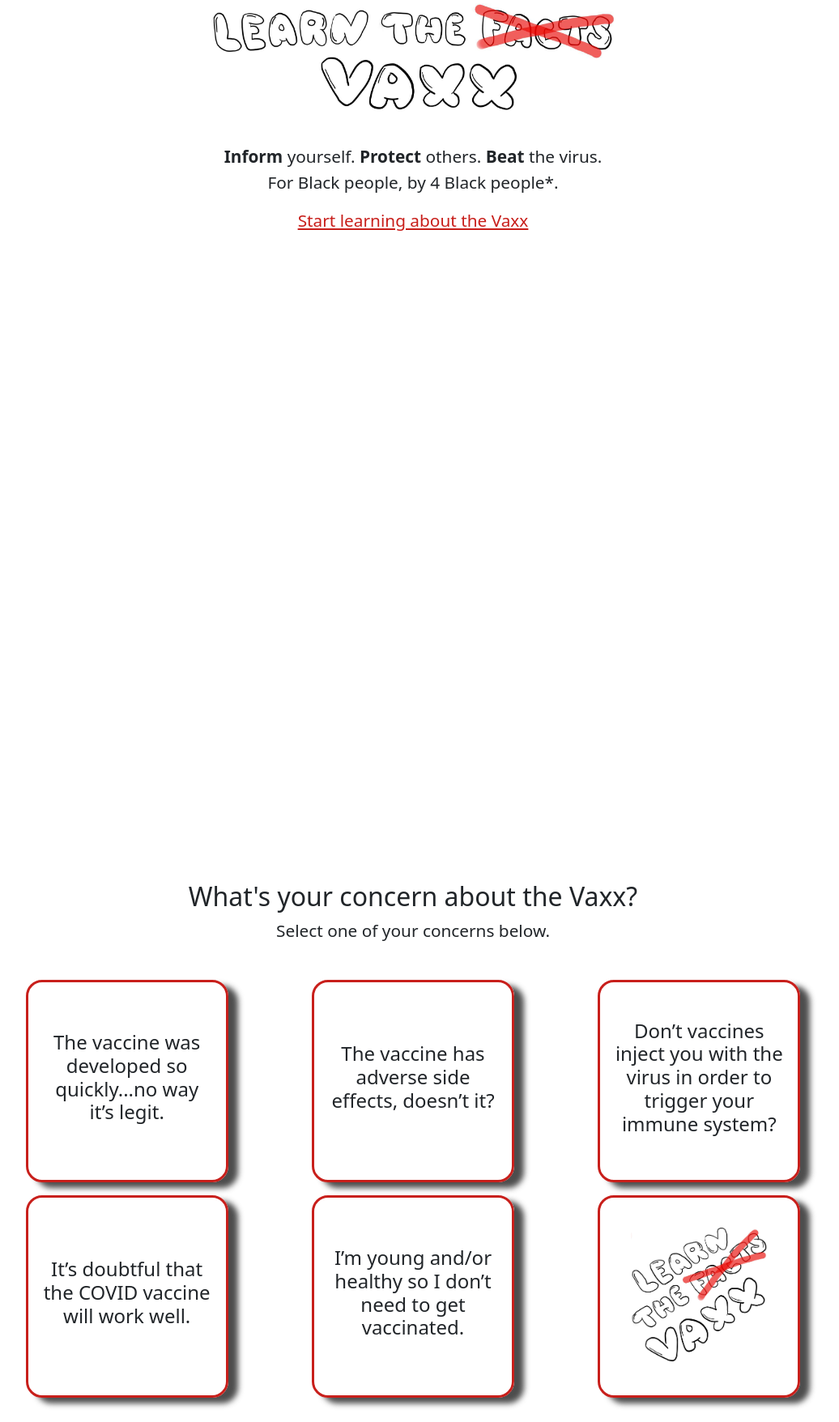
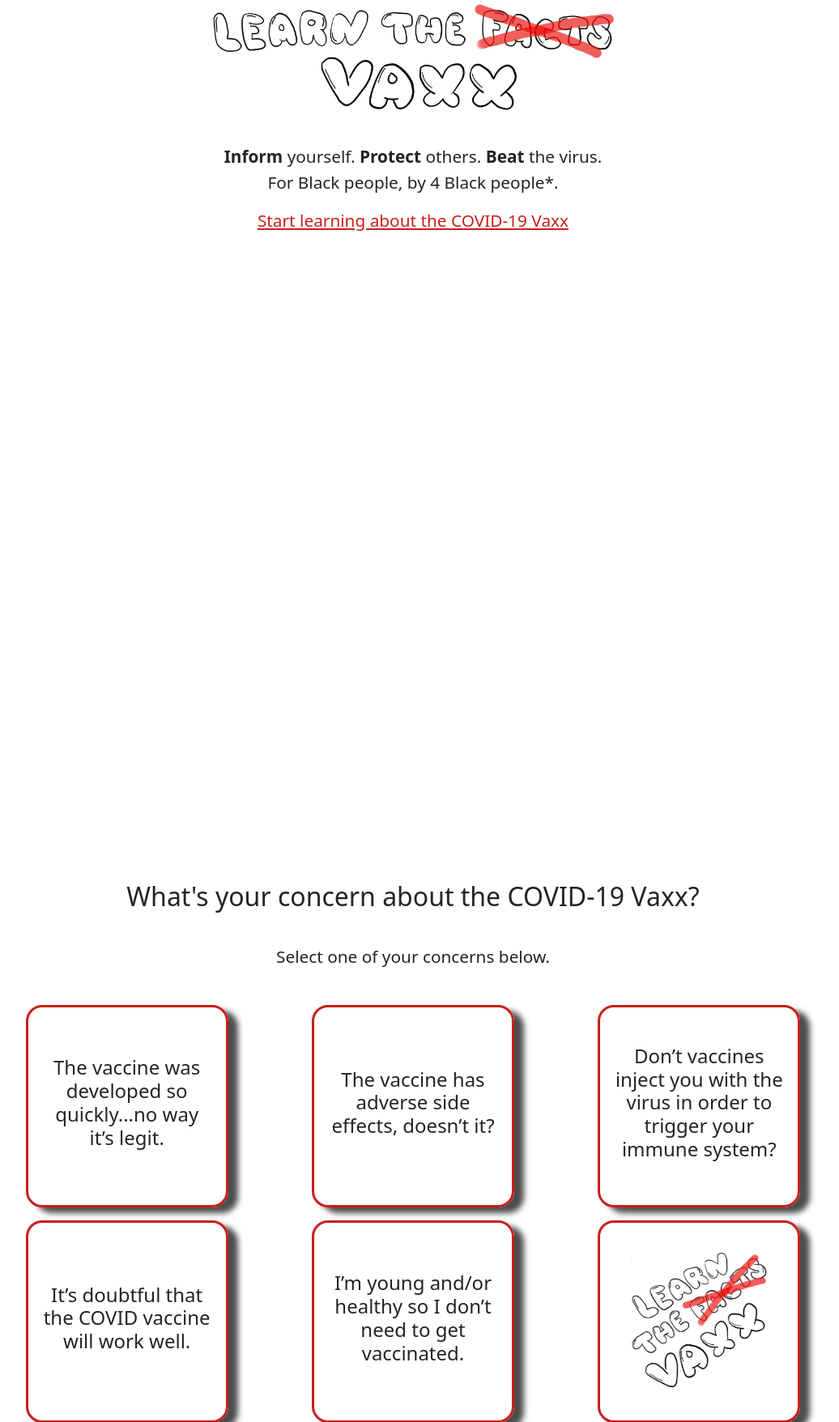
Before and after one commit to cewhitsett/learn_the_vaxx, a Flask app: page / in a window 1280 px wide. Shown: the part 187-1943 px from the top of the page at 81% size, without its empty margins (130-1166 px from the left). Run offline with Flask 2, Linux system fonts and the light colour scheme; some libraries are stand-ins or nearby versions.

Commit message:
lori suggestions

```diff
--- a/data.py
+++ b/data.py
@@ -202,14 +202,14 @@ state_info = {
 
 responses = {
     0: {
-        "title": "What's your concern about the Vaxx?",
+        "title": "What's your concern about the COVID-19 Vaxx?",
         "text": "Select one of your concerns below.",
         "choices": [10, 11, 12, 13, 14],
     },
     1: {
         "title": "The vaccine was developed so quickly...no way it’s legit.",
         "text": "Considering that vaccines usually take 10-15 years to develop and these vaccines only took a couple of months, we get that! But, here’s the facts: No steps were skipped in the development process of the vaccine because scientists were able to leverage pre-existing technology. And in fact, the Moderna vaccine has been proven 94% effective and the Pfizer vaccines 95% effective.",
-        "choices": [0, 1],
+        "choices": [0, 1, 6],
         "links": [
             {
                 "url": "https://www.cdc.gov/coronavirus/2019-ncov/vaccines/different-vaccines/Moderna.html",
@@ -234,12 +234,12 @@ responses = {
     },
     3: {
         "title": "Don’t vaccines inject you with the virus in order to trigger your immune system?",
-        "text": "There are different kinds of vaccines. The kind you’re thinking of is called a live attenuated vaccine. These vaccines inject a weaker, asymptomatic form of the virus into your body, but won’t make you sick.\nHowever the Pfizer and Moderna COVID vaccines are mRNA vaccines, a new kind of vaccine that has been in development for many years. The mRNA vaccine does not introduce the virus into your body. It instead gives your cells instructions to make a “spike protein” like the one found in the virus. Your body will recognize these spike proteins as foreign and create an immune response to get rid of them, so if it recognizes any new spike proteins being introduced to your body--the coronavirus--it will protect you against having a serious reaction! \nAnd if you’re worried about the vaccine altering your DNA, don’t! It does not go to the nucleus of your cells so it doesn’t affect your DNA at all. The mRNA is destroyed after it does its job.",
+        "text": "There are different kinds of vaccines. The kind you’re thinking of is called a live attenuated vaccine. These vaccines inject a weaker, asymptomatic form of the virus into your body, but won’t make you sick.\nHowever the Pfizer and Moderna COVID vaccines are mRNA vaccines, a new kind of vaccine that has been in development for many years.\nThe mRNA vaccine does not introduce the virus into your body. It instead gives your cells instructions to make a “spike protein” like the one found in the virus. Your body will recognize these spike proteins as foreign and create an immune response to get rid of them, so if it recognizes any new spike proteins being introduced to your body--the coronavirus--it will protect you against having a serious reaction! \nAnd if you’re worried about the vaccine altering your DNA, don’t! It does not go to the nucleus of your cells so it doesn’t affect your DNA at all. The mRNA is destroyed after it does its job.",
         "choices": [5, 6],
     },
     4: {
-        "title": "It’s doubtful that the COVID vaccine will work well.",
-        "text": "We get this concern because the vaccine was developed only a couple of months and both the Pfizer and Moderna vaccines hover ~95% effective! But take a look at this number in comparison to some other familiar vaccines:Moderna - 94% effective, Pfizer - 95% effective, DTAP (Pertussis/Whooping Cough) - 80-90% effective, Variella (chickenpox) - 82% effective, MCV4, MPSV4 and MenB (Meningococcal disease) - 85-90%. Plus, the vaccine will be most effective if people get it!",
+        "title": "It’s doubtful that the vaccine will work well.",
+        "text": "We get this concern because the vaccine was developed only a couple of months and both the Pfizer and Moderna vaccines hover ~95% effective! But take a look at this number in comparison to some other familiar vaccines: Moderna - 94% effective, Pfizer - 95% effective, DTAP (Pertussis/Whooping Cough) - 80-90% effective, Variella (chickenpox) - 82% effective, MCV4, MPSV4 and MenB (Meningococcal disease) - 85-90%. Plus, the vaccine will be most effective if people get it!",
         "choices": [4, 7],
     },
     5: {
--- a/templates/index.html
+++ b/templates/index.html
@@ -45,6 +45,9 @@
     width: 100%;
     font-size: 1rem;
   }
+  li {
+    list-style: none;
+  }
   #addy {
     margin-bottom: 100vh;
   }
@@ -70,24 +73,32 @@
       />
     </h1>
     <p>
-      <strong>Inform</strong> yourself. <strong>Protect</strong> others. <strong>Beat</strong> the virus.<br />
+      <strong>Inform</strong> yourself. <strong>Protect</strong> others.
+      <strong>Beat</strong> the virus.<br />
       For Black people, by 4 Black people*.
     </p>
     <p>
-      <a class="accent" href="#adventure">Start learning about the Vaxx</a>
+      <a class="accent" href="#adventure"
+        >Start learning about the COVID-19 Vaxx</a
+      >
     </p>
   </div>
   <div id="chooser" class="chooser">
     <a name="adventure" id="adventure"></a>
     <h2>[[info().title]]</h2>
+    <br />
+
     <p>[[allInfo[currentInfo].text]]</p>
     <figure v-if="info().pic">
-      <img class="big" v-bind:src="info().pic.url" v-bind:alt="info().pic.desc" />
+      <img
+        class="big"
+        v-bind:src="info().pic.url"
+        v-bind:alt="info().pic.desc"
+      />
       <figcaption class="figure-caption">[[info().pic.desc]]</figcaption>
     </figure>
 
     <div class="links" v-if="info().links">
-      <h3>Various Links</h3>
       <ul>
         <li v-for="link in info().links">
           <a v-bind:href="link.url">[[link.text]]</a>
@@ -103,10 +114,7 @@
           <h3>[[allChoices[rebutNum].text]]</h3>
         </div>
       </a>
-      <a
-        v-if="currentInfo === 0"
-        v-on:click="getNext(-4)"
-      >
+      <a v-if="currentInfo === 0" v-on:click="getNext(-4)">
         <div class="info">
           <img
             class="big"
```
